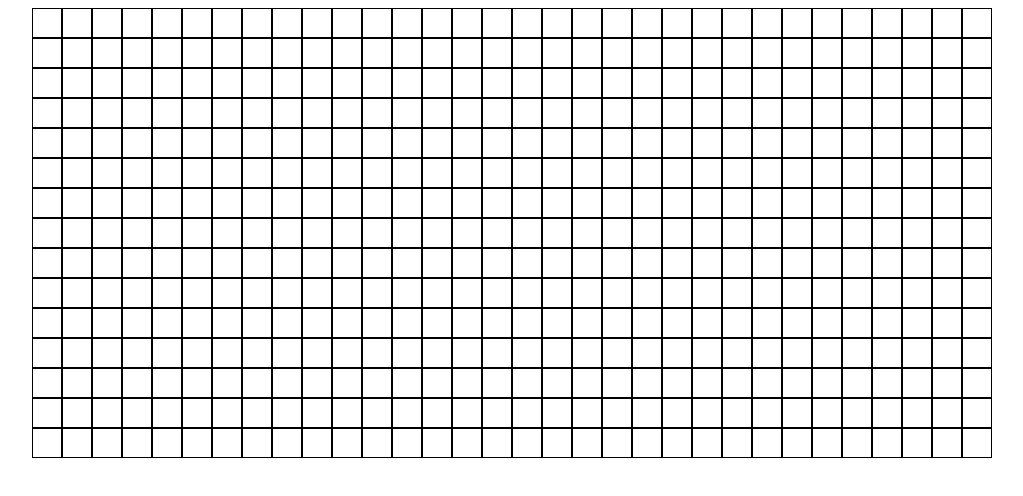
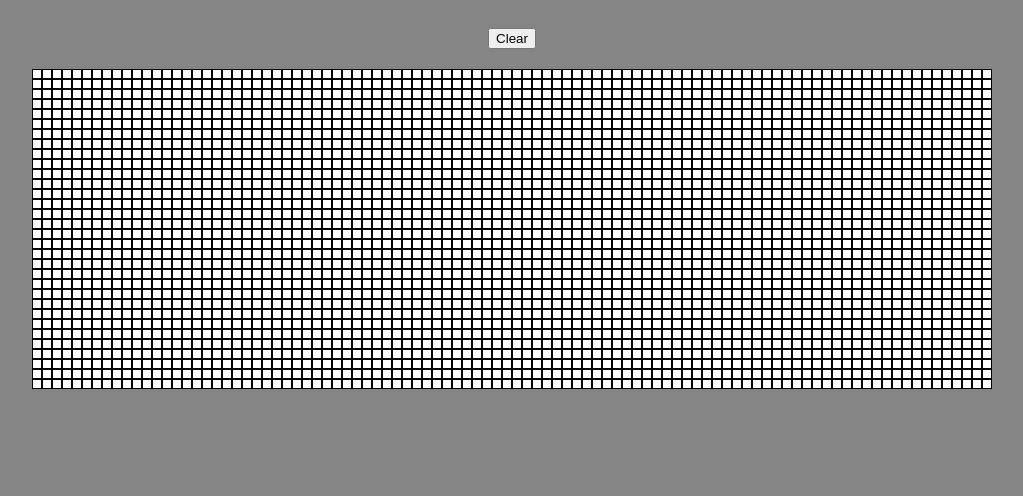
Before and after one commit to r-hathcock/etch-a-sketch, a plain HTML site: page index.html in a window 1280 px wide. Shown: the whole page, without its empty margins (128-1151 px from the left). Drawn offline with Linux system fonts and the light colour scheme.

Commit message:
Need to add ability to change color and style page. Added clear button, changed box size.

```diff
--- a/app.js
+++ b/app.js
@@ -1,21 +1,29 @@
+etch();
 
+function etch() {
+    createCanvas();
 
-function changeColor() {
-    alert("test");
+    var clrBtn = document.getElementById("clr-btn");
+    clrBtn.onclick = () => {
+    for (let i = 0; i < 3072; i++)
+    {
+        var currentNode = document.getElementById("div" + (i + 1));
+        currentNode.style.backgroundColor = 'white';
+    }}
 }
 
 function createCanvas() {
-    for (let i = 0; i < 480; i++)
+    for (let i = 0; i < 3072; i++)
     {
         var node = document.createElement("DIV");
         node.id = "div" + (i + 1);
         node.className = "node";
-        node.onmouseover = "changeColor()";
         document.getElementById("etch-container").appendChild(node);
+        node.style.backgroundColor = 'white';
     }
+
+    document.addEventListener('mouseover', function(e) {
+        if(e.target.className == "node")
+            e.target.style.backgroundColor = 'black';
+    });
 }
-
-
-createCanvas();
-var x = document.getElementsByClassName("node");
-x.addEventListener("mouseover", changeColor());
--- a/index.html
+++ b/index.html
@@ -7,11 +7,13 @@
     <title>Etch-a-Sketch</title>
 </head>
 <body>
+    <div id="reset-button-container">
+        <button id="clr-btn">Clear</button>
+    </div>
     <div id="etch-container">
 
     </div>
     <script src="app.js">
-
     </script>
 </body>
 </html>
--- a/styles.css
+++ b/styles.css
@@ -1,10 +1,17 @@
+body {
+    background-color: rgba(104, 103, 103, 0.801);
+}
+#reset-button-container {
+    display: flex;
+    justify-content: center;
+    padding: 20px;
+}
 #etch-container {
     display: grid;
-    grid-template-columns: repeat(32, 30px);
-    grid-template-rows: repeat(16, 30px);
+    grid-template-columns: repeat(96, 10px);
+    grid-template-rows: repeat(32, 10px);
     justify-content: center;
 }
-
 .node {
     border: solid 1px black;
 }
```
Also changed, not shown: 1 other file.
